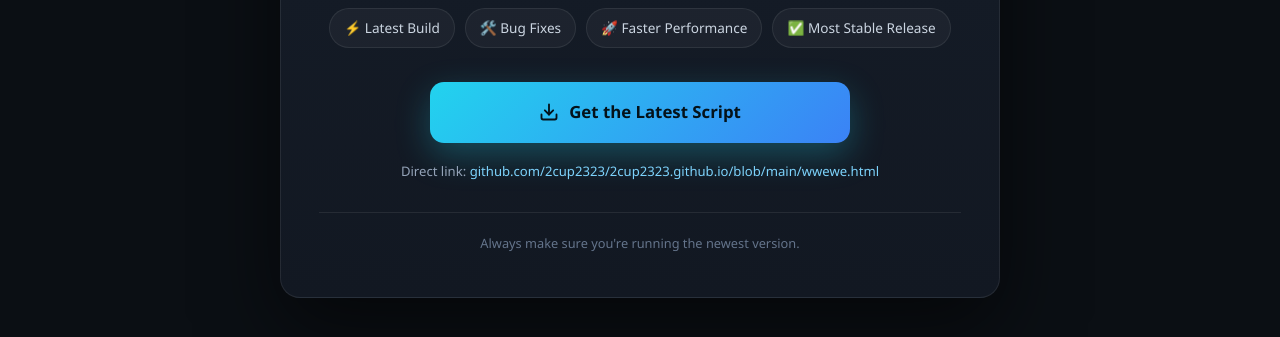
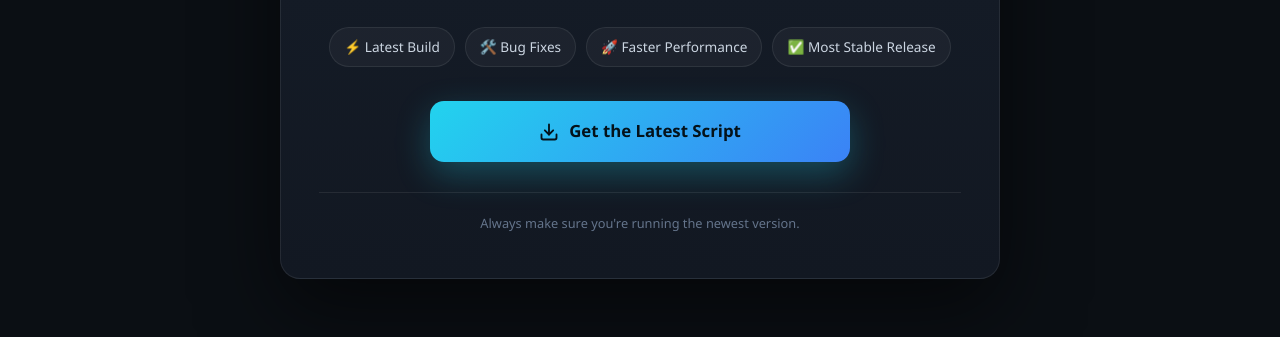
Before and after one commit to 2cup2323/2cup2323.github.io, a plain HTML site: page TheOrphanStomper.html in a window 1280 px wide. Shown: the part 411-748 px from the top of the page. Drawn offline with Linux system fonts and the light colour scheme.

Commit message:
Update TheOrphanStomper.html

```diff
--- a/TheOrphanStomper.html
+++ b/TheOrphanStomper.html
@@ -211,13 +211,6 @@
       Get the Latest Script
     </a>
 
-    <p class="note">
-      Direct link:
-      <a href="https://github.com/2cup2323/2cup2323.github.io/blob/main/wwewe.html"
-         target="_blank" rel="noopener noreferrer">
-        github.com/2cup2323/2cup2323.github.io/blob/main/wwewe.html
-      </a>
-    </p>
 
     <footer>Always make sure you're running the newest version.</footer>
   </main>
```
